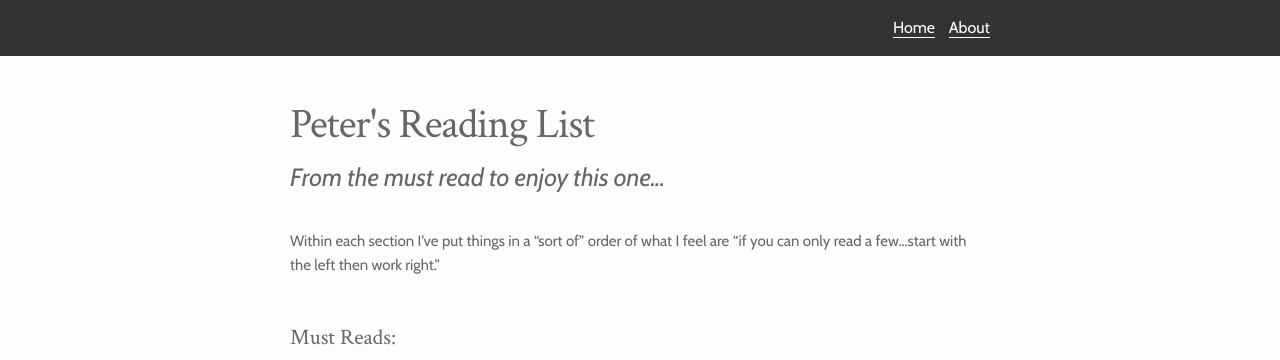
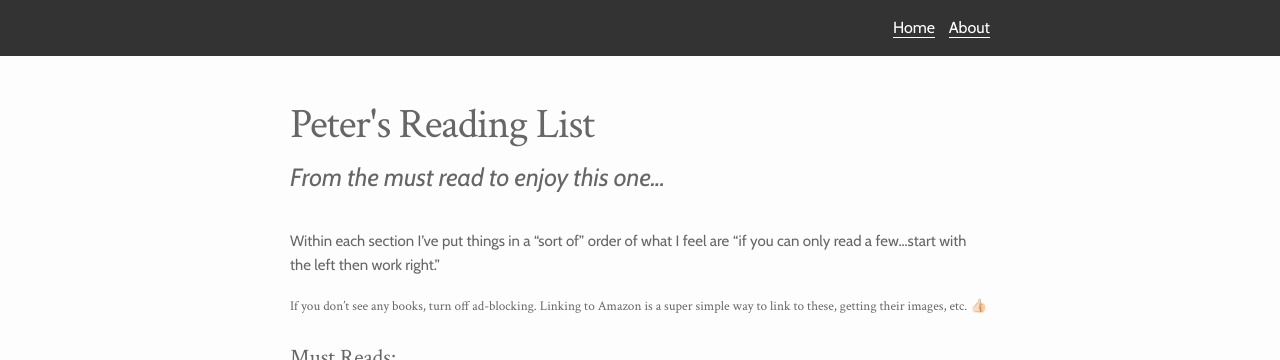
Before and after one commit to peterramsing/personal-site, a Jekyll site: the page built from reading-list.md, in a window 1280 px wide and 900 px high, cut to the strip 0-360 px from the top of the window. Built offline with Jekyll 4.4.1, drawn with Linux system fonts in a browser that asks for light colours; nearby versions of some CDN libraries.

Commit message:
Adds note about ad-blocking

```diff
--- a/reading-list.md
+++ b/reading-list.md
@@ -9,6 +9,8 @@ keywords: Peter Ramsing, Reading list
 ---
 
 Within each section I've put things in a "sort of" order of what I feel are "if you can only read a few...start with the left then work right."
+
+##### If you don't see any books, turn off ad-blocking. Linking to Amazon is a super simple way to link to these, getting their images, etc. 👍🏻
 
 ## Must Reads:
 <iframe style="width:120px;height:240px;" marginwidth="0" marginheight="0" scrolling="no" frameborder="0" src="//ws-na.amazon-adsystem.com/widgets/q?ServiceVersion=20070822&OneJS=1&Operation=GetAdHtml&MarketPlace=US&source=ss&ref=as_ss_li_til&ad_type=product_link&tracking_id=peterramsin07-20&marketplace=amazon&region=US&placement=0061964395&asins=0061964395&linkId=88489437b39eafa62610af3da4aae6fc&show_border=true&link_opens_in_new_window=true"></iframe>
```
